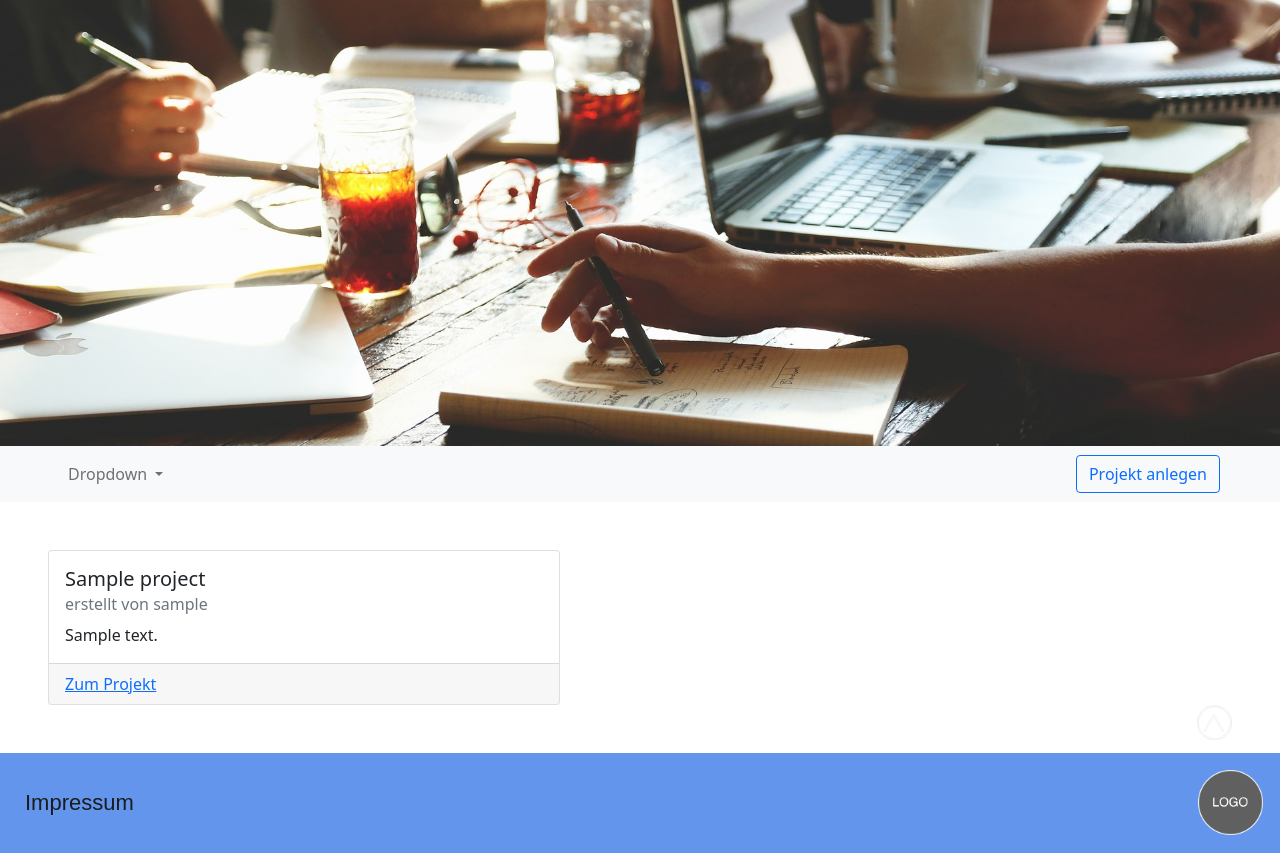
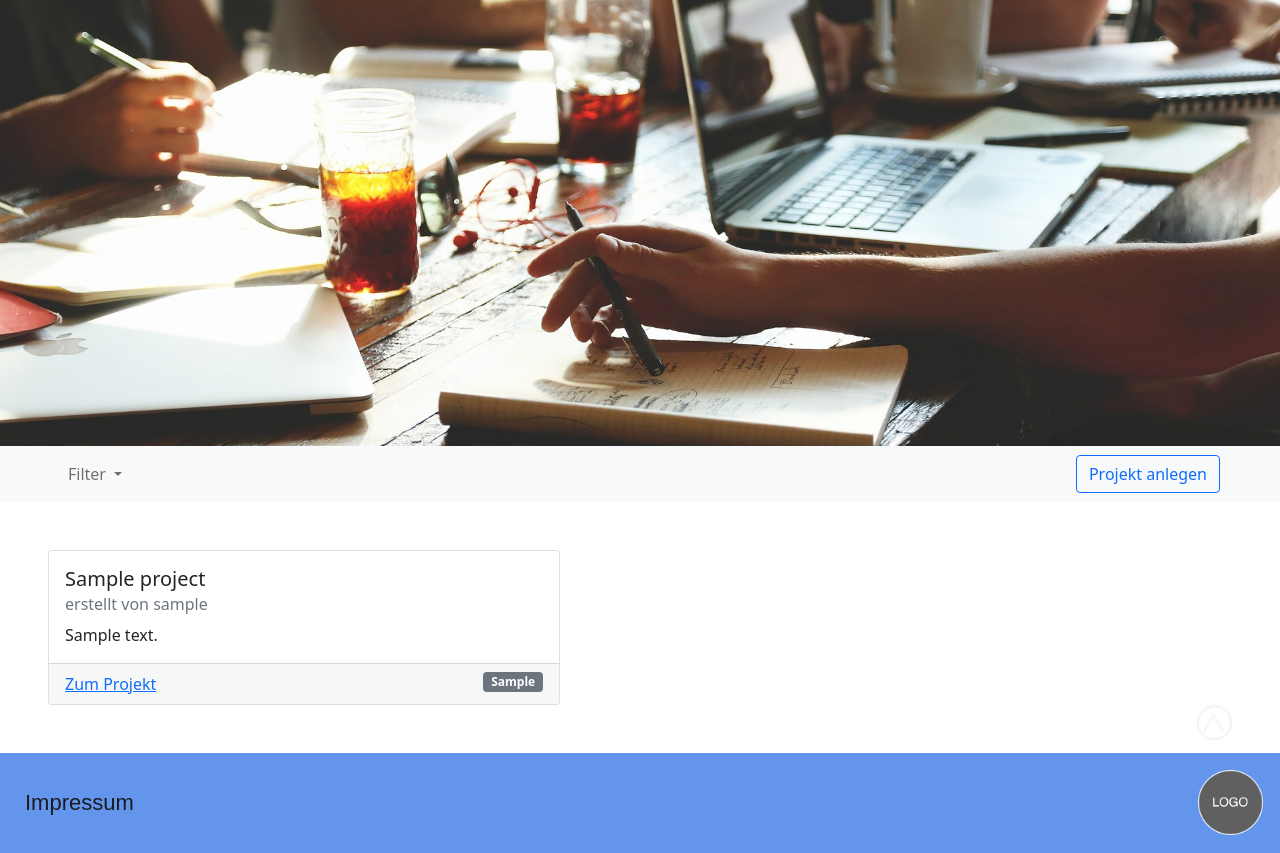
Before and after one commit to kigari94/One4All, a Spring app: page /views/home in a window 1280 px wide. Shown: the part 135-988 px from the top of the page. Run offline with Thymeleaf, Linux system fonts and the light colour scheme; the template is opened without the code that fills it: most values are stand-ins (such as "Sample title", 1, 10 or a date in 2020); data that the repository does not hold is empty; some of the project's set-up classes (security, data sources, template engines, error pages and the like) are left out, and stand-ins take their place.

Commit message:
adding filter options, backend logic, info text in case of no projects available, badges for project info, reverse order for latest projects

```diff
--- a/src/main/java/com/haw/one4all/Model/Project.java
+++ b/src/main/java/com/haw/one4all/Model/Project.java
@@ -18,8 +18,8 @@ public class Project {
     private String title;
 
     @NotEmpty(message = "Bitte gib die Projektart an.")
-    @Size(min = 3, max = 36)
-    @Column(nullable = false, length = 36)
+    @Size(min = 1, max = 32)
+    @Column(nullable = false, length = 32)
     private String projectType;
 
     @NotEmpty(message = "Bitte gib eine Beschreibung an.")
--- a/src/main/java/com/haw/one4all/repository/ProjectRepository.java
+++ b/src/main/java/com/haw/one4all/repository/ProjectRepository.java
@@ -2,10 +2,14 @@ package com.haw.one4all.repository;
 
 import com.haw.one4all.Model.Project;
 import org.springframework.data.jpa.repository.JpaRepository;
+
+import java.util.List;
 
 public interface ProjectRepository extends JpaRepository<Project, Long> {
 
     // required Methods save() and findAll() inherited form JPARepository
     // defining method findById with datatype Project
     Project findById(long id);
+
+    List<Project> findAllByProjectType(String projectType);
 }
--- a/src/main/resources/templates/views/home.html
+++ b/src/main/resources/templates/views/home.html
@@ -44,13 +44,19 @@
             <ul class="navbar-nav me-auto mb-2 mb-lg-0">
                 <li class="nav-item dropdown ms-5">
                     <a class="nav-link dropdown-toggle" href="#" id="navbarDropdown" role="button" data-bs-toggle="dropdown" aria-expanded="false">
-                        Dropdown
+                        Filter
                     </a>
                     <ul class="dropdown-menu" aria-labelledby="navbarDropdown">
-                        <li><a class="dropdown-item" href="#">Datum</a></li>
-                        <li><a class="dropdown-item" href="#">Kurs</a></li>
-                        <li><a class="dropdown-item" href="#">Gewerk</a></li>
-                        <li><a class="dropdown-item" href="#">Alphabetisch</a></li>
+                        <li><a class="dropdown-item" th:href="@{/ProjektA}">Projekt A</a></li>
+                        <li><a class="dropdown-item" th:href="@{/ProjektB}">Projekt B</a></li>
+                        <li><a class="dropdown-item" th:href="@{/ProjektC}">Projekt C</a></li>
+                        <li><a class="dropdown-item" th:href="@{/VS}">Virtuelle Systeme</a></li>
+                        <li><a class="dropdown-item" th:href="@{/CGA}">Computergrafik u. Animation</a></li>
+                        <li><a class="dropdown-item" th:href="@{/SE}">Software Engineering</a></li>
+                        <li><a class="dropdown-item" th:href="@{/AVT}">Audio/Video-Technik</a></li>
+                        <li><a class="dropdown-item" th:href="@{/MGD}">Media Game Design</a></li>
+                        <li><a class="dropdown-item" th:href="@{/Dramaturgie}">Dramaturgie</a></li>
+                        <li><a class="dropdown-item" th:href="@{/Wahlpflicht}">Wahlpflicht</a></li>
                     </ul>
                 </li>
             </ul>
@@ -62,6 +68,9 @@
 </nav>
 <div id="contentContainer" class="m-5">
     <a id="top"></a>
+    <div class="d-flex justify-content-center" th:if="${listProjects.empty}">
+        <h5>Es sind noch keine Projekte vorhanden.</h5>
+    </div>
     <div class="row row-cols-1 row-cols-md-3 g-4">
         <div class="col" th:each="project: ${listProjects}">
             <div id="tile" class="card h-100" style="width: 32rem;">
@@ -72,6 +81,7 @@
                 </div>
                 <div class="card-footer">
                     <a th:href="@{'/projectDetailPage/' + ${project.projectId}}" class="card-link">Zum Projekt</a>
+                    <span class="badge bg-secondary float-end" th:text="${project.projectType}"></span>
                 </div>
             </div>
         </div>
```
Also changed, not shown: src/main/java/com/haw/one4all/controller/HomePageController.java (+13 -0 lines), src/main/java/com/haw/one4all/service/ProjectService.java (+9 -4 lines).
